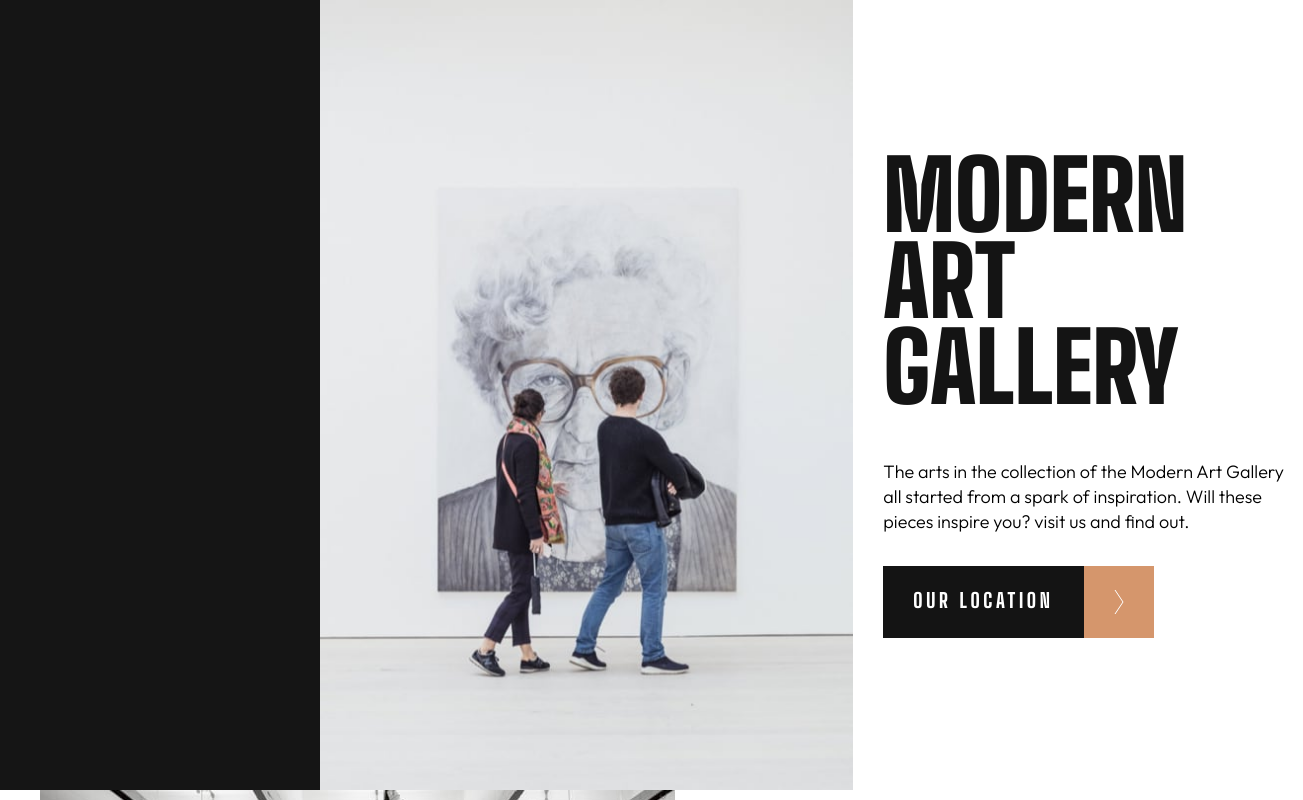
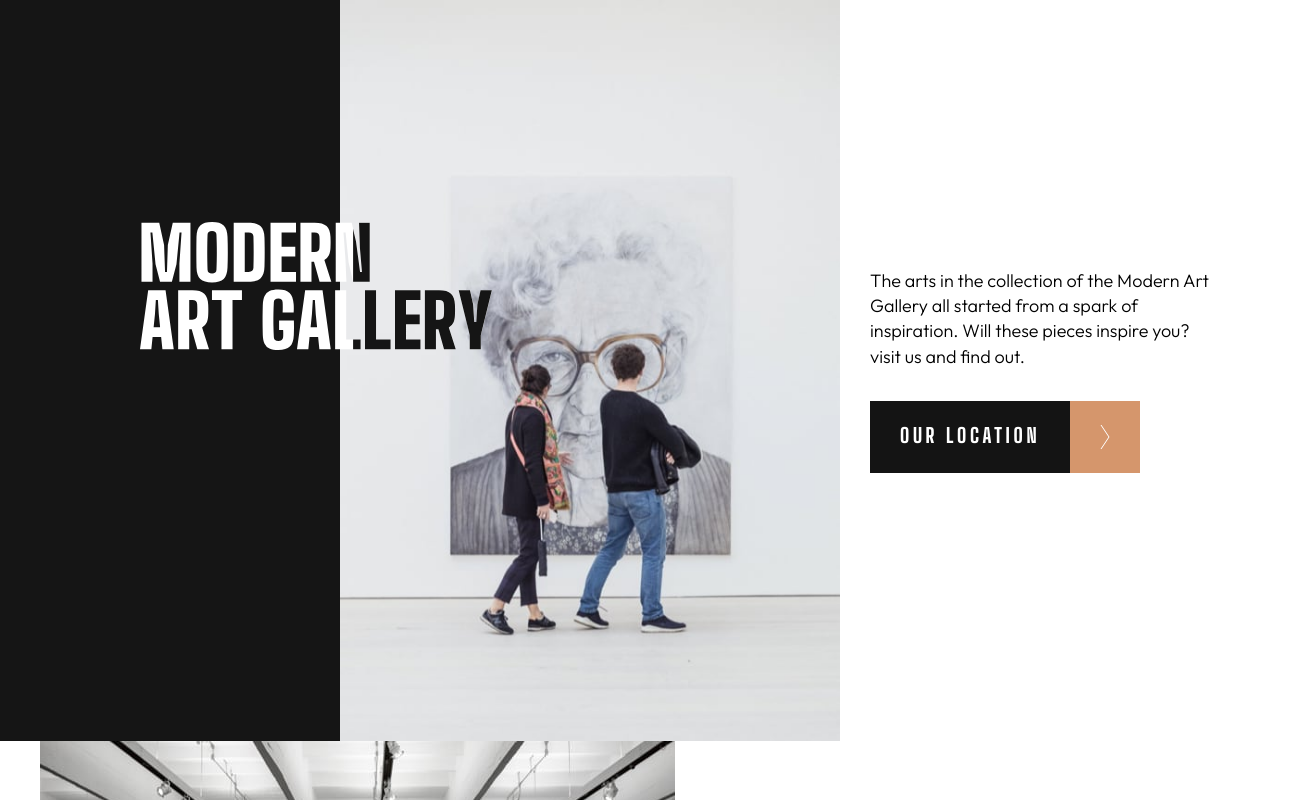
Before and after one commit to cgojk/artgallery, a React (Vite) app: page / in a window 1280 px wide. Shown: the top 800 px of the page, 1303 px wide, since content can reach past the window. Built offline with nearby package versions, Linux system fonts and the light colour scheme.

Commit message:
updating the titlte image logo for screens more thant 1200px

```diff
--- a/src/components/Hero.jsx
+++ b/src/components/Hero.jsx
@@ -8,6 +8,8 @@ import heroImageTablet2x from "../assets/tablet/image-hero@2x.jpg";
 import heroImageDesktop from "../assets/desktop/image-hero.jpg";
 import heroImageDesktop2x from "../assets/desktop/image-hero2x.jpg";
 import iconarrow from "../assets/icon-arrow-right.svg";
+import logolight from "../assets/logo-light.svg";
+import logoDark from "../assets/logo-dark.svg";
 
 import { Link } from "react-router-dom";
 
@@ -38,7 +40,10 @@ return (
       </div>
       <div className="container__info">
         <div className="title__container--info">
-          <h1 className="hero__title"> Modern art gallery</h1>
+          <img src={logolight} alt="Logo Light" className="logo__light" />
+          <div className="logo__dark--wrapper">
+          <img src={logoDark} alt="Logo Dark" className="logo__dark" />
+       </div>
           </div>
           <div className="info-button">
             <p className="hero__description">
--- a/src/pages/Home.jsx
+++ b/src/pages/Home.jsx
@@ -1,6 +1,7 @@
 import React from "react";
 import Hero from "../components/Hero";
 import Info from "../components/Info";
+
 
 
 
--- a/src/styles/_base.scss
+++ b/src/styles/_base.scss
@@ -60,13 +60,17 @@ body {
        gap:var(--space-9);
 
       padding:var(--space-9) var(--space-5);
+    .title__container--info{
+
+    .logo__light{
+
+       display:none;
     }
-    .hero__title{
-        font:var(--font-3);
-        letter-spacing: var(--font-3-letter-spacing);
-        color:var(--grey-900);
-        text-transform:uppercase;
+    .logo__dark{
+        display:block;
+        height: clamp(108px, 10vw, 172px);
     }
+}
     .hero__description{
         font:var(--font-7);
         letter-spacing: var(--font-7-letter-spacing);
@@ -98,6 +102,7 @@ body {
 
 
     }
+}
 
 
 
--- a/src/styles/_queries.scss
+++ b/src/styles/_queries.scss
@@ -29,19 +29,16 @@ grid-template-columns: repeat(12, minmax(0, 1fr));
         }
     }
     .container__info{
-        grid-column: 5/13;
+        grid-column: 6/13;
         grid-row: 1;
         z-index:1;
         gap:var(--space-11);
        align-content:center;
        display:grid;
-       width:450px;
+     width: min(400px, 100%);
 
 
-        .hero__title{
-            font:var(--font-1);
 
-        }
         .info-button{
             display:flex;
              flex-direction:column;
@@ -91,18 +88,31 @@ grid-template-columns: repeat(12, minmax(0, 1fr));
 // ===============================
 
 
+
+
+
 @media only screen and (min-width: 1200px) {
 .hero {
     display: grid;
+    position:relative;
+    max-width: 1200px;
+
+    margin-inline: auto;
     width:100%;
-    min-width:100%;
+    // min-width:100%;
     grid-template-columns: repeat(12, minmax(0, 1fr));
     align-items: stretch;
 
 
   // BLACK LEFT SECTION
   .hero__black {
-    grid-column: 1 / 5;
+    z-index:0;
+    top:0;
+    bottom:0;
+    left:calc((1200px - 100vw)/2);
+    width:calc(50% + (100vw - 1200px)/2);
+    position:absolute;
+    // grid-column: 1 / 5;
     grid-row: 1;
     background: #151515;
   }
@@ -134,8 +144,34 @@ grid-template-columns: repeat(12, minmax(0, 1fr));
     display: flex;
     flex-direction: column;
     justify-content: center;
+      width: min(400px, 100%);
 
     padding-left: var(--space-8);
+    .title__container--info{
+        position:absolute;
+        z-index:3;
+        left:8.333%;
+        top:30%;
+
+    .logo__light{
+            display:block;
+            width: 100%;
+            height: clamp(108px, 10vw, 172px);
+             max-width: 450px;
+             position:relative;
+             inset:0;
+        }
+        .logo__dark{
+            display:block;
+            position:absolute;
+            left:0;
+             width: 100%;
+             height: clamp(108px, 10vw, 172px);
+             max-width: 450px;
+             clip-path: inset(0 0 0 60%);
+             inset:0;
+        }
   }
 }
 }
+}
```
